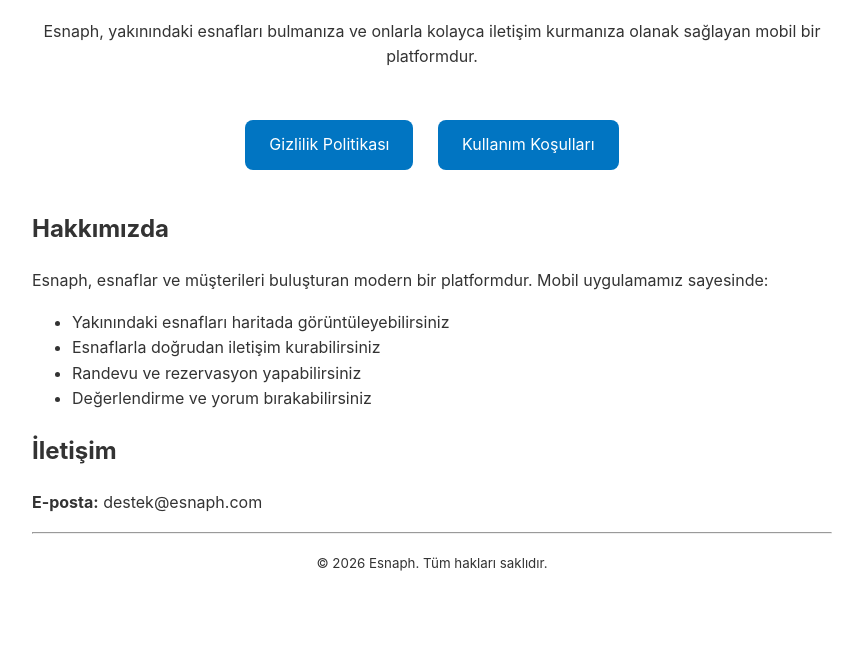
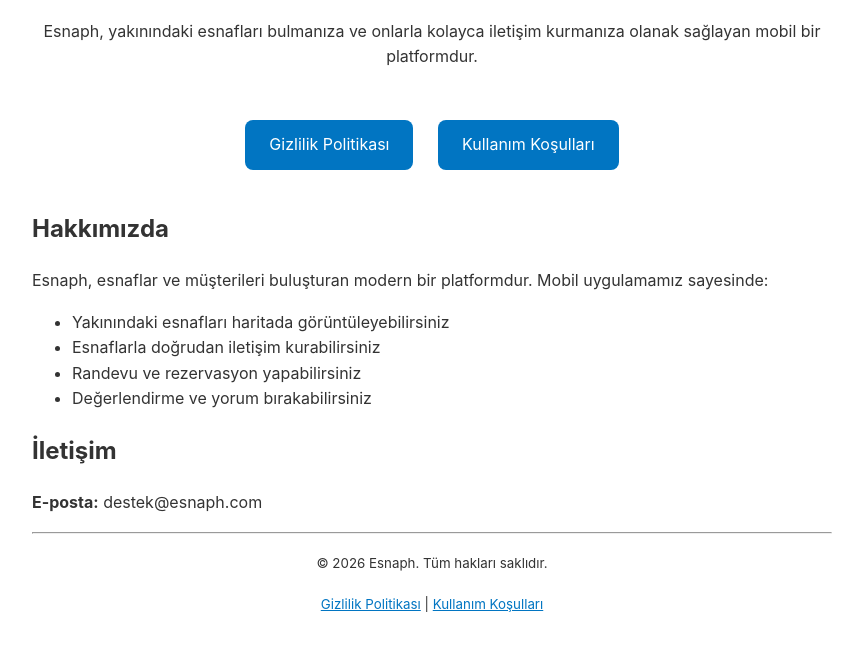
Before and after one commit to durmazzmuhammet-a11y/esnaph-website, a plain HTML site: page index.html in a window 1280 px wide. Shown: the part 172-822 px from the top of the page, without its empty margins (208-1071 px from the left). Before the commit the page ends 800 px from the top, so only its background shows below. Drawn offline with Linux system fonts and the light colour scheme.

Commit message:
Add privacy and terms links to index.html
Added links to privacy policy and terms of use at the bottom of the page.

```diff
--- a/index.html
+++ b/index.html
@@ -72,5 +72,6 @@
 
     <hr>
     <p><small>© 2026 Esnaph. Tüm hakları saklıdır.</small></p>
+    <p><small><a href="/privacy.html" style="color: #0175C2; text-decoration: underline;">Gizlilik Politikası</a> | <a href="/terms.html" style="color: #0175C2; text-decoration: underline;">Kullanım Koşulları</a></small></p>
 </body>
 </html>
```
